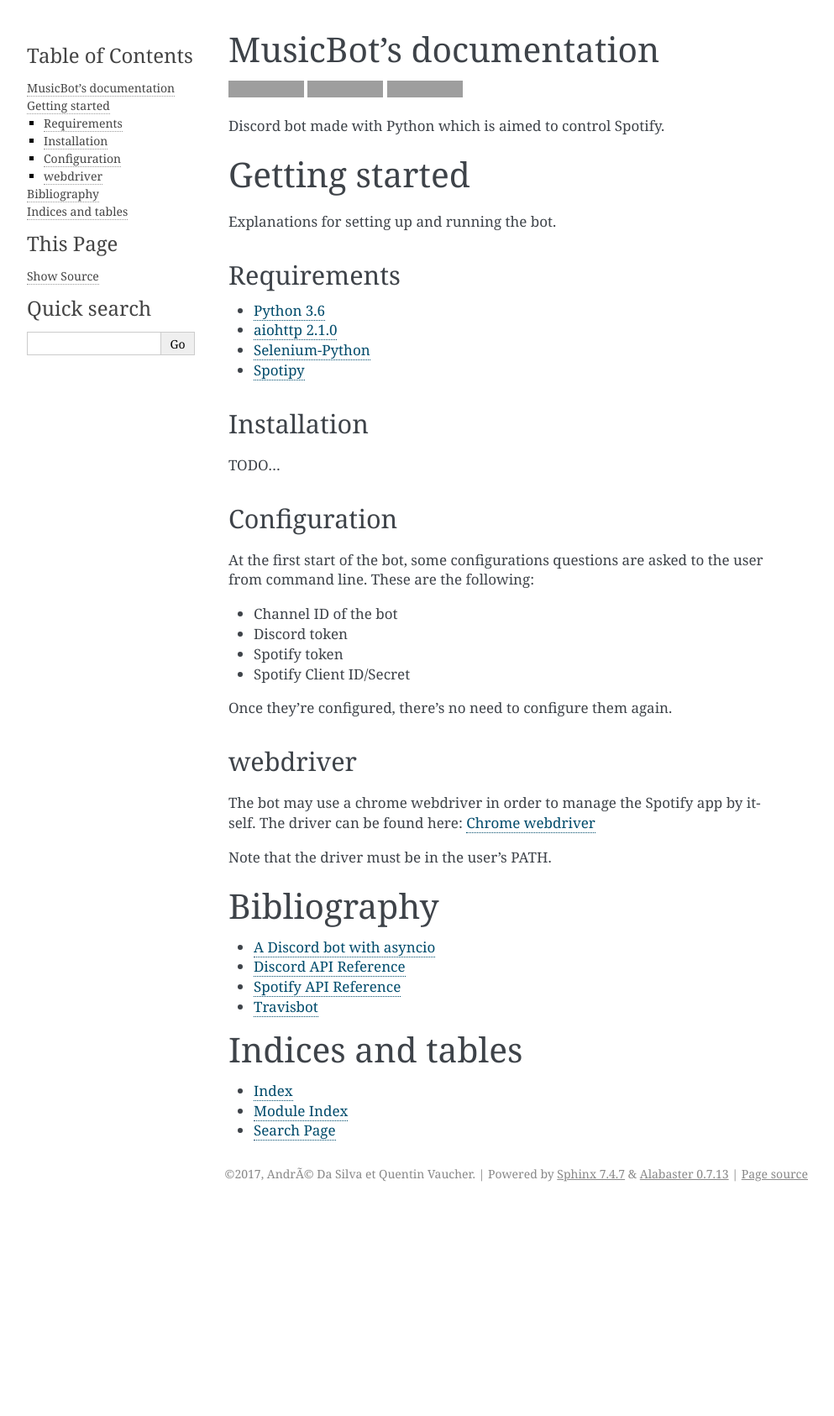
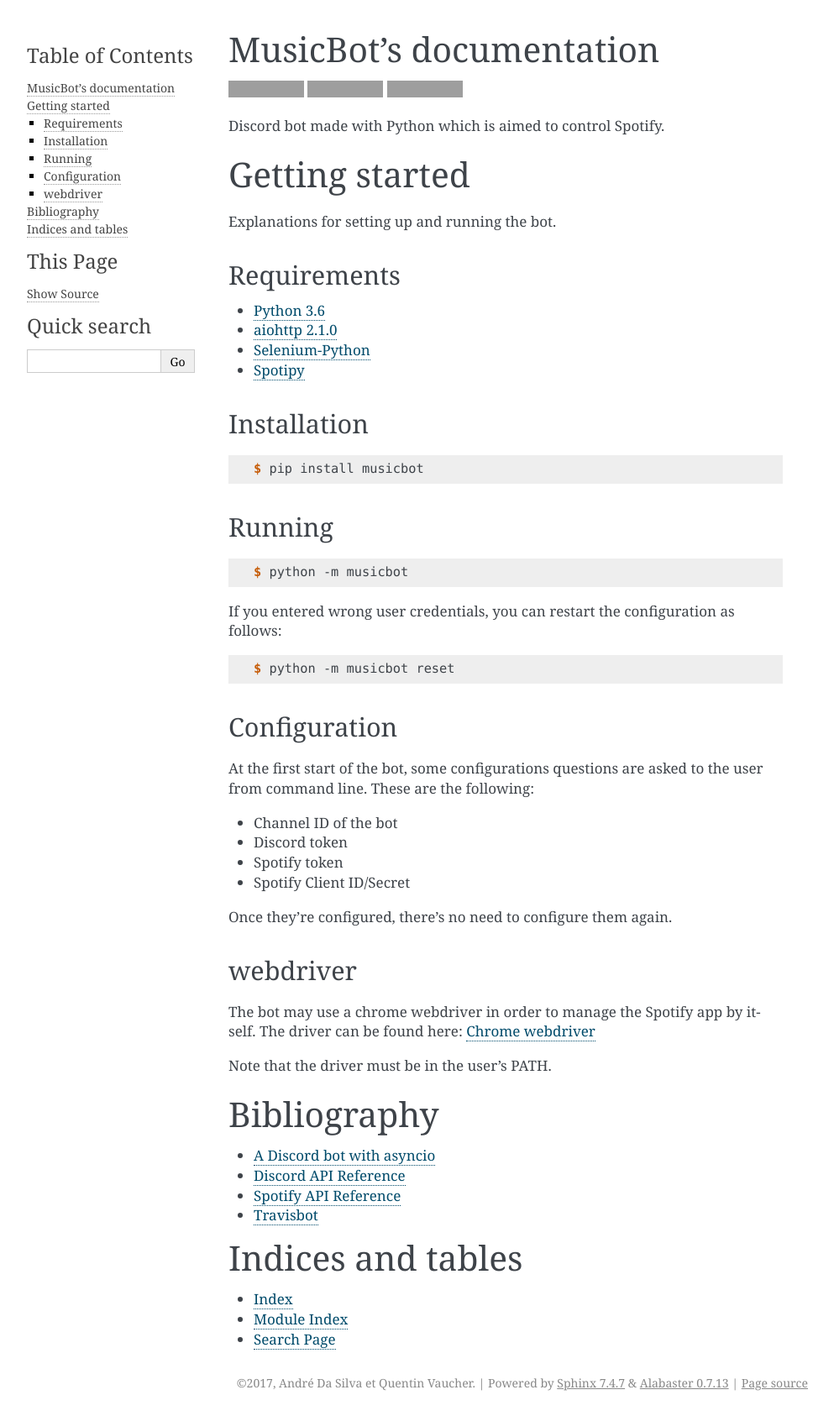
Before and after one commit to andasilva/MusicBot, a Sphinx documentation site: the page built from docs/index.rst, in a window 1280 px wide. Shown: the whole page at 84% size, without its empty margins (148-1141 px from the left). Built offline with Sphinx 7.4.7, drawn with Linux system fonts in a browser that asks for light colours; before the commit the page ends 1437 px from its top, so only the background shows below that; grey boxes are pictures that could not be loaded.

Commit message:
Add installations setps in documentations

```diff
--- a/docs/conf.py
+++ b/docs/conf.py
@@ -47,8 +47,8 @@
 
 # General information about the project.
 project = 'MusicBot'
-copyright = '2017, AndrÃ© Da Silva et Quentin Vaucher'
-author = 'AndrÃ© Da Silva et Quentin Vaucher'
+copyright = '2017, André Da Silva et Quentin Vaucher'
+author = 'André Da Silva et Quentin Vaucher'
 
 # The version info for the project you're documenting, acts as replacement for
 # |version| and |release|, also used in various other places throughout the
--- a/docs/index.rst
+++ b/docs/index.rst
@@ -37,7 +37,23 @@
 Installation
 ------------
 
-TODO...
+.. code-block:: console
+
+    $ pip install musicbot
+
+Running
+-------
+
+.. code-block:: console
+
+    $ python -m musicbot
+
+If you entered wrong user credentials, you can restart
+the configuration as follows:
+
+.. code-block:: console
+
+    $ python -m musicbot reset
 
 Configuration
 -------------
```
